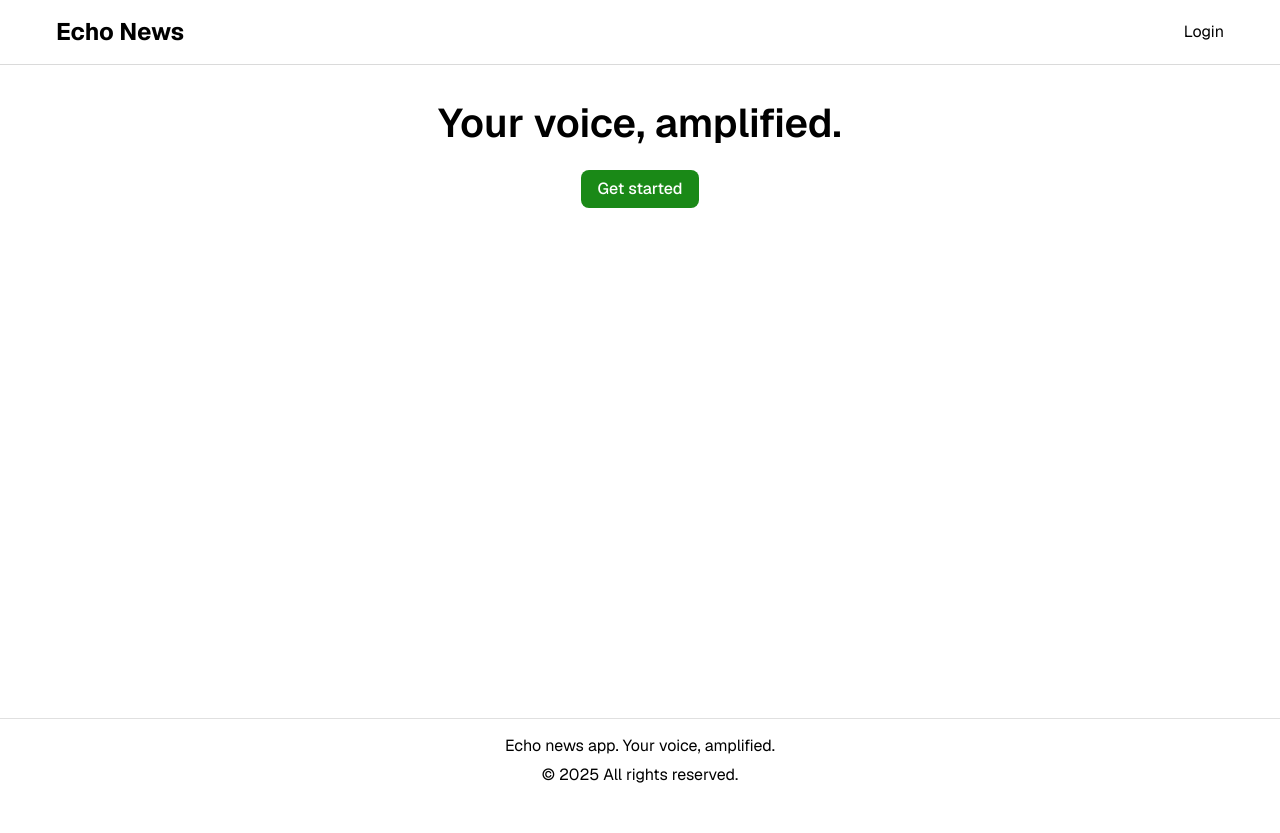
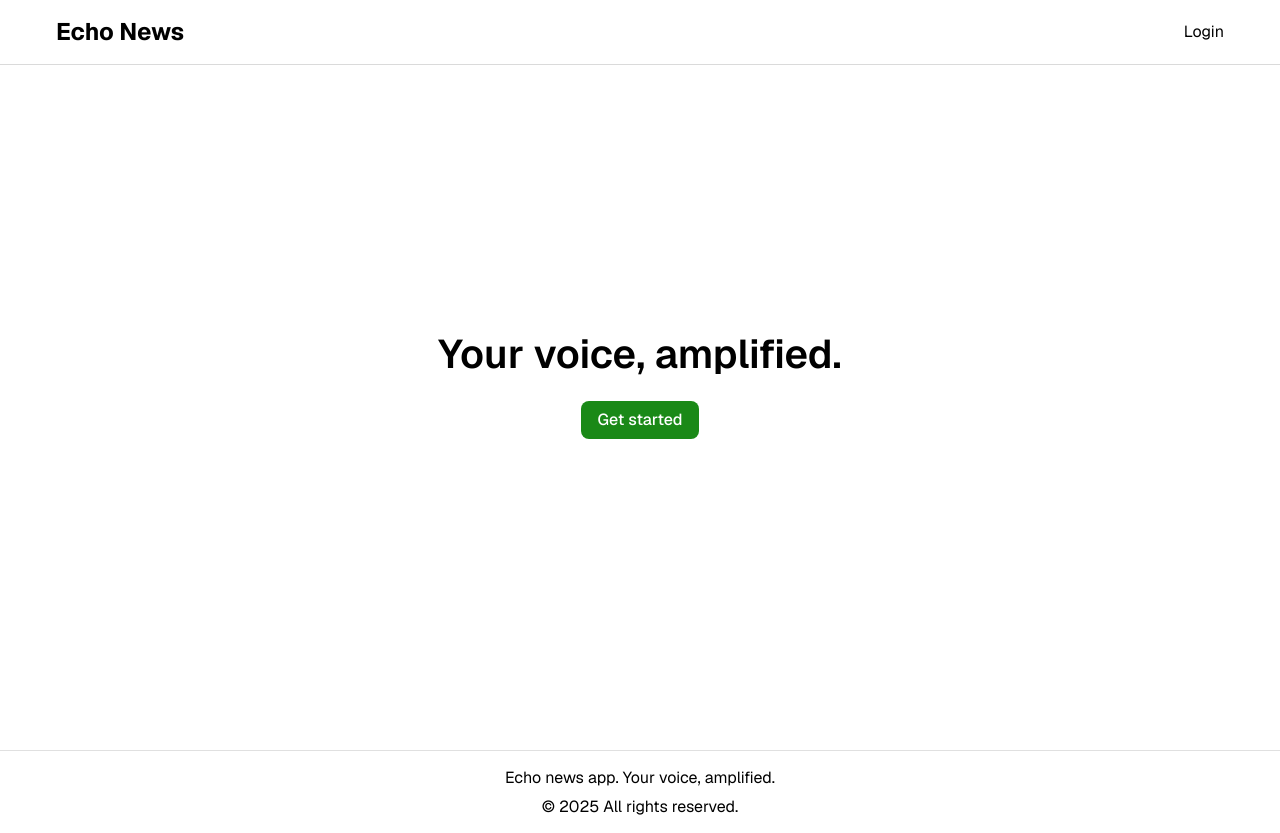
Before and after one commit to fabioop/echo, a Next.js app: page / in a window 1280 px wide. Before the commit the page ends 801 px from the top, so only its background shows below. Built offline with nearby package versions, Linux system fonts and the light colour scheme; no server answers.

Commit message:
Fix hero layout

```diff
--- a/src/styles/globals.css
+++ b/src/styles/globals.css
@@ -59,7 +59,7 @@ a:hover {
   text-decoration: underline;
 }
 
-a[data-is-button="true"]:hover {
+a[data-is-button='true']:hover {
   text-decoration: none;
 }
 
@@ -85,10 +85,11 @@ a[data-is-button="true"]:hover {
 }
 
 .hero {
+  align-items: center;
   display: flex;
   flex-direction: column;
-  align-items: center;
   justify-content: center;
+  min-height: calc(90vh - var(--footer-height) - var(--navbar-height));
 }
 
 /* Heading styles */
```
